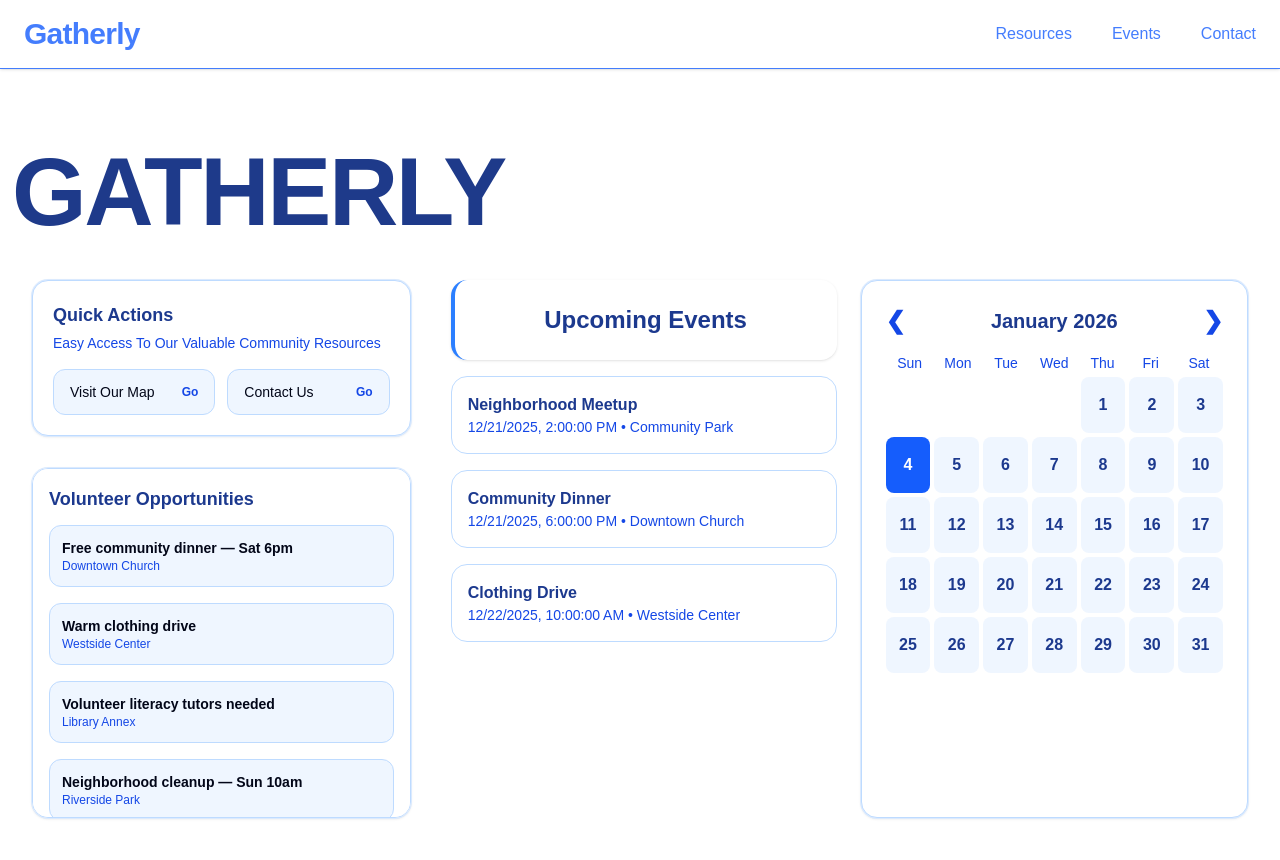
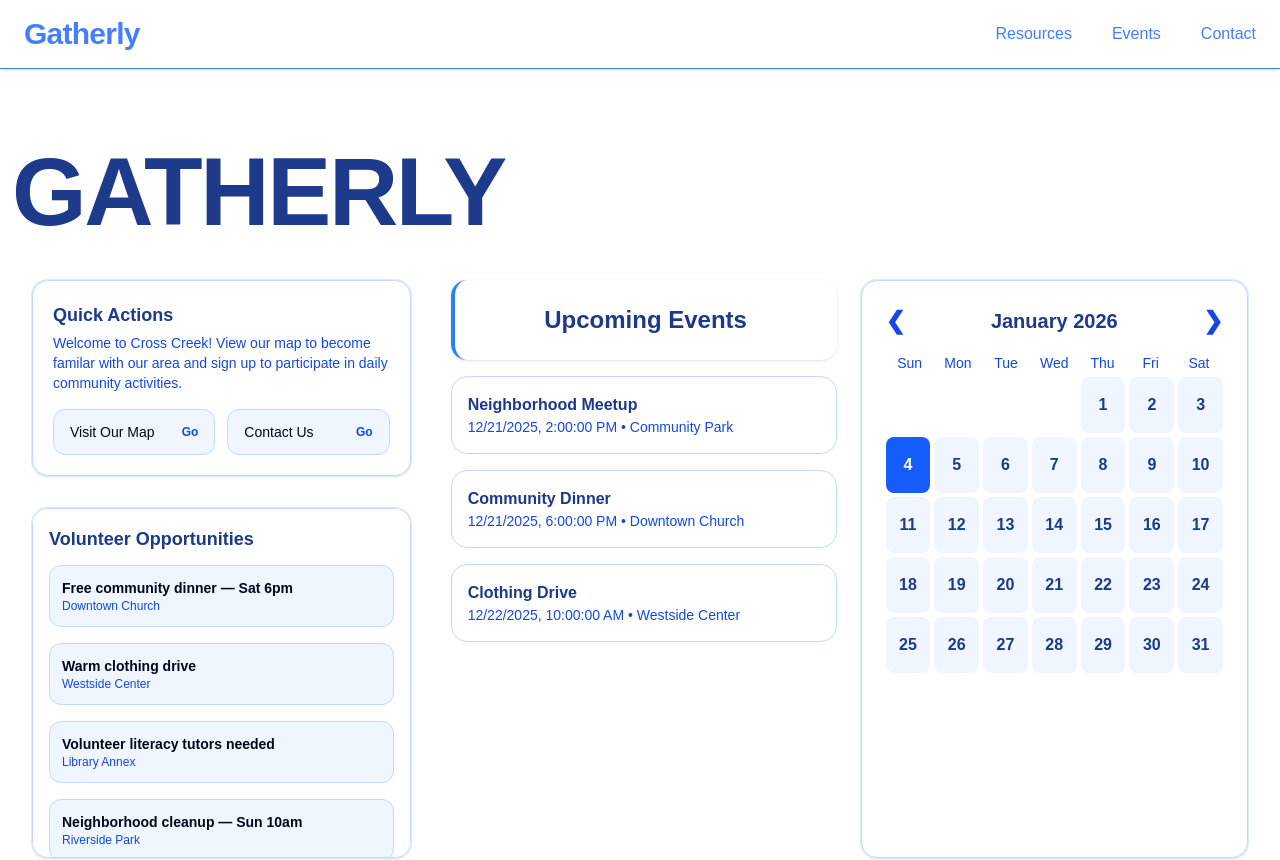
Before and after one commit to TSA-Group/tsa_group_starter, a Next.js app: page / in a window 1280 px wide. Shown: the top 860 px of the page. Built offline with nearby package versions, Linux system fonts and the light colour scheme.

Commit message:
Update page.tsx

```diff
--- a/app/page.tsx
+++ b/app/page.tsx
@@ -56,7 +56,7 @@ function QuickActions() {
           Quick Actions
         </h3>
         <p className="text-sm text-blue-700">
-          Easy Access To Our Valuable Community Resources
+          Welcome to Cross Creek! View our map to become familar with our area and sign up to participate in daily community activities.
         </p>
 
         <div className="mt-4 grid grid-cols-1 sm:grid-cols-2 gap-3">
```
